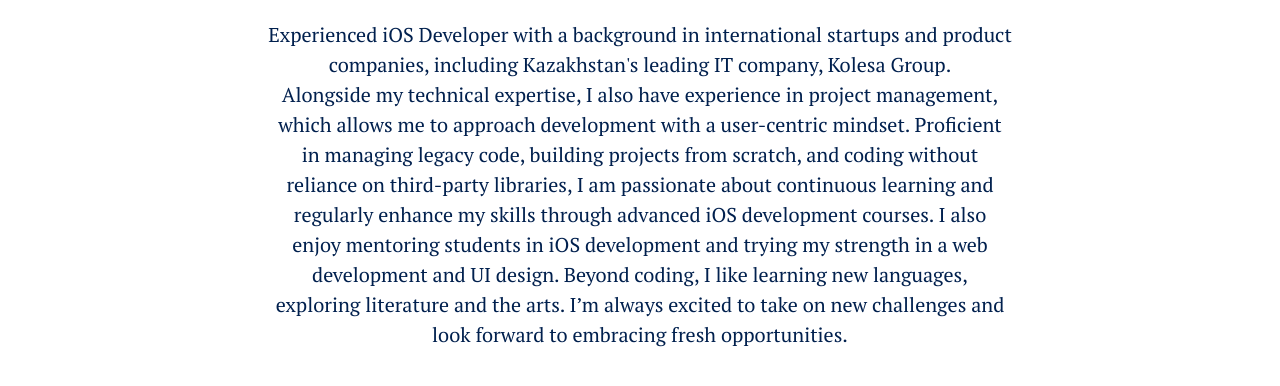
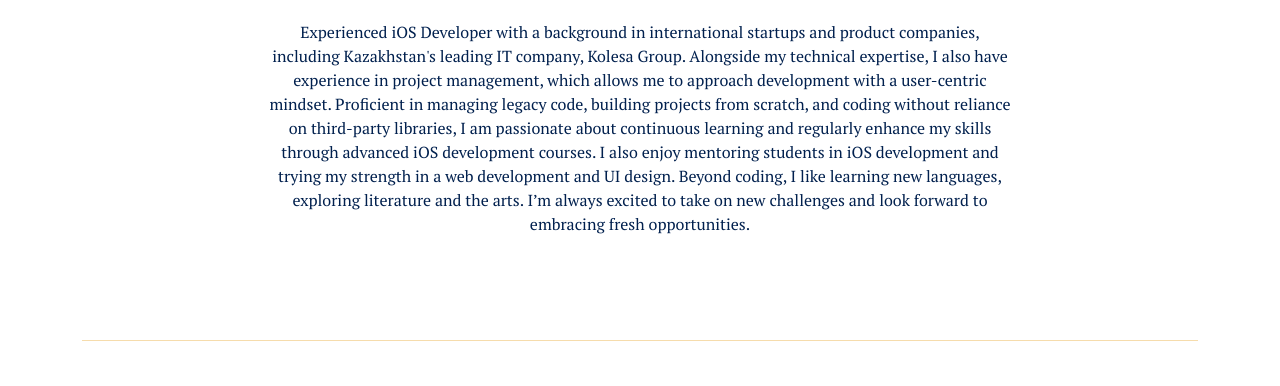
Before and after one commit to LiyaNova/PersonalSite-Bootstrap-, a plain HTML site: page index.html in a window 1280 px wide. Shown: the part 566-952 px from the top of the page. Drawn offline with nearby package versions, Linux system fonts and the light colour scheme.

Commit message:
fix about me text size

```diff
--- a/index.html
+++ b/index.html
@@ -44,7 +44,7 @@
   <section>
       <div class="container about-me text-center my-5 mb-5 py-5 pb-4">
         <h1 class="title">About me</h1>
-        <p class="default-text col-lg-8 mx-auto lead py-3 display-10">
+        <p class="default-text col-lg-8 mx-auto py-3">
             Experienced iOS Developer with a background in international startups and product companies,
             including Kazakhstan's leading IT company, Kolesa Group.
             Alongside&nbspmy&nbsptechnical expertise, I also have experience in project management,
@@ -54,7 +54,7 @@
             I am passionate about continuous learning and regularly enhance my skills through advanced iOS development courses.
             I also enjoy mentoring students in iOS development and trying my strength in a web development and UI design.
             Beyond coding, I like learning new languages, exploring literature and the arts.
-            I’m always excited to take on new challenges and look&nbspforward&nbspto&nbspembracing&nbspfresh&nbspopportunities.
+            I’m always excited to take on new challenges and look&nbspforward&nbspto embracing fresh opportunities.
         </p>
       </div>
 
```
